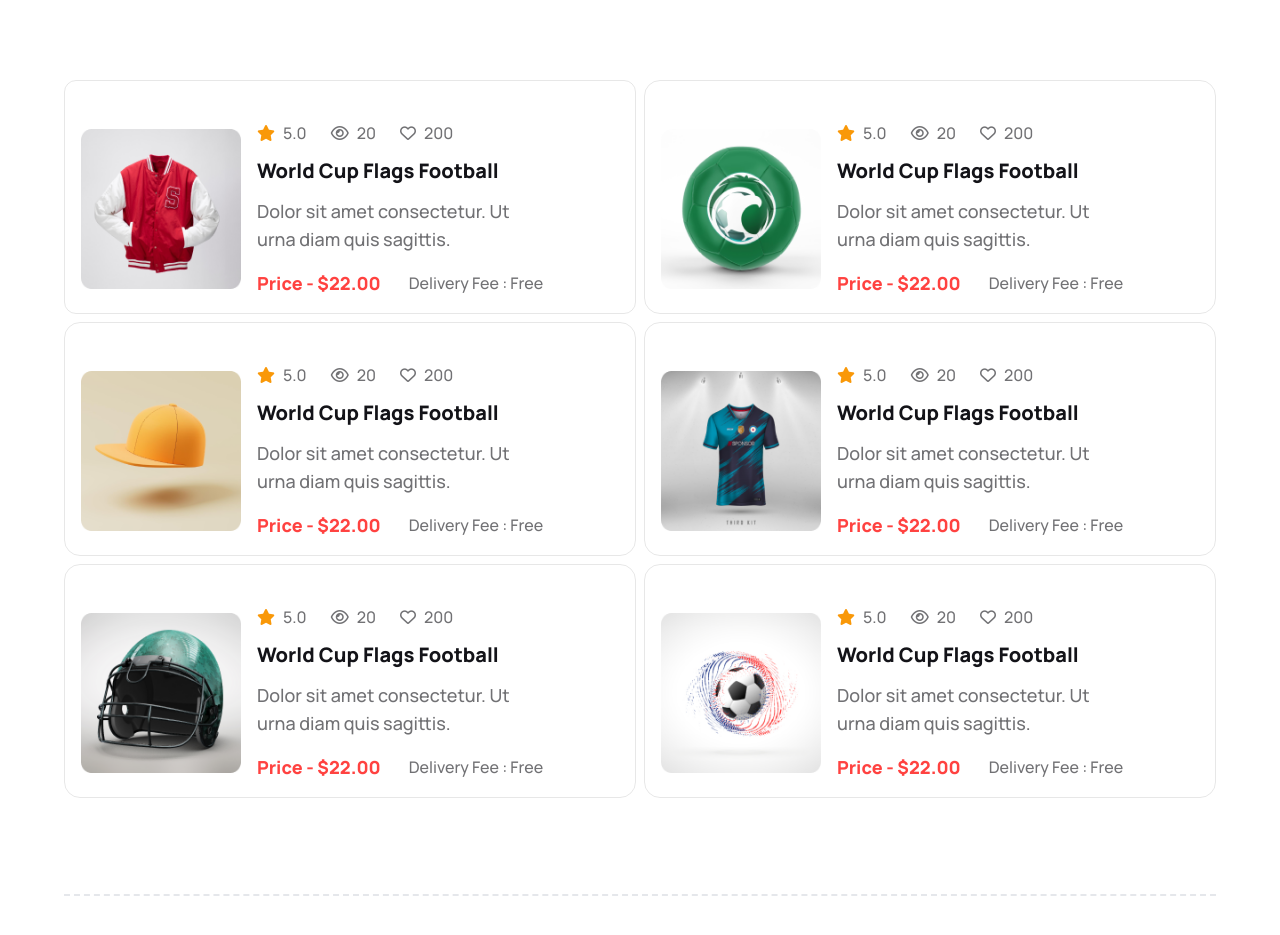
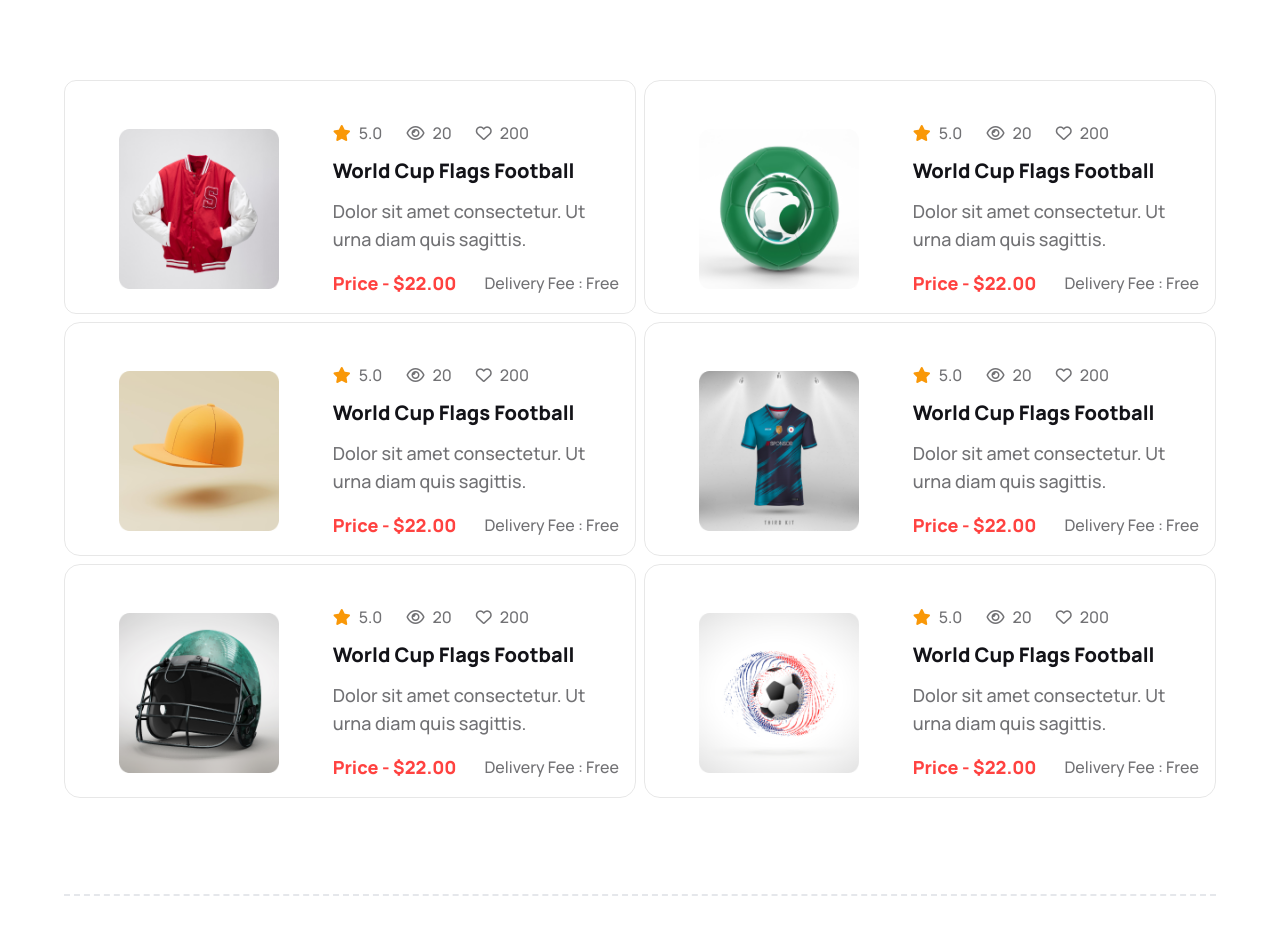
Before and after one commit to okaymahdi/B9A3-HOCKEYS-WITH-TAILWIND-DAISY-UI, a plain HTML site: page index.html in a window 1280 px wide. Shown: the part 2660-3595 px from the top of the page. Drawn offline with nearby package versions, Linux system fonts and the light colour scheme.

Commit message:
updated images size

```diff
--- a/index.html
+++ b/index.html
@@ -371,11 +371,11 @@
 
     <!-- product card section -->
     <section class="container px-6 lg:px-16 my-8 lg:my-24 mx-auto">
-      <div class="grid gap-2 grid-cols-1 lg:grid-cols-12 justify-between items-center">
+      <div class="grid gap-2 grid-cols-1 mx-auto lg:grid-cols-12 justify-between items-center">
         <!-- first curd -->
         <div
           class="border w-full h-full border-[#1313181A] col-auto lg:col-span-6 flex flex-col lg:flex-row gap-4 p-4 rounded-xl">
-          <img class="w-[160px] h-[160px] mt-8" src="./Images/5.png" alt="" />
+          <img class="w-full lg:w-[160px] h-full lg:h-[160px] mt-8 mx-auto" src="./Images/5.png" alt="" />
           <div>
             <div class="flex gap-2 pt-6">
               <p class="text-base text-hockeys-gray font-medium pr-4">
@@ -397,7 +397,7 @@
               </p>
             </div>
             <div class="flex flex-col lg:flex-row gap-5">
-              <p class="text-lg mx-auto font-extrabold text-hockeys-rose">
+              <p class="text-lg font-extrabold text-hockeys-rose">
                 Price - $22.00
               </p>
               <div class="flex items-center">
@@ -413,7 +413,7 @@
         <!-- second curd -->
         <div
           class="border w-full h-full border-[#1313181A] col-auto lg:col-span-6 flex flex-col lg:flex-row gap-4 p-4 rounded-2xl">
-          <img class="w-[160px] h-[160px] mt-8" src="./Images/6.png" alt="" />
+          <img class="w-full lg:w-[160px] h-full lg:h-[160px] mt-8 mx-auto" src="./Images/6.png" alt="" />
           <div>
             <div class="flex gap-2 pt-6">
               <p class="text-base text-hockeys-gray font-medium pr-4">
@@ -451,7 +451,7 @@
         <!-- third curd -->
         <div
           class="border w-full h-full border-[#1313181A] col-auto lg:col-span-6 flex flex-col lg:flex-row gap-4 p-4 rounded-2xl">
-          <img class="w-[160px] h-[160px] mt-8" src="./Images/7.png" alt="" />
+          <img class="w-full lg:w-[160px] h-full lg:h-[160px] mt-8 mx-auto" src="./Images/7.png" alt="" />
           <div>
             <div class="flex gap-2 pt-6">
               <p class="text-base text-hockeys-gray font-medium pr-4">
@@ -489,7 +489,7 @@
         <!-- fourth curd -->
         <div
           class="border w-full h-full border-[#1313181A] col-auto lg:col-span-6 flex flex-col lg:flex-row gap-4 p-4 rounded-2xl">
-          <img class="w-[160px] h-[160px] mt-8" src="./Images/8.png" alt="" />
+          <img class="w-full lg:w-[160px] h-full lg:h-[160px] mt-8 mx-auto" src="./Images/8.png" alt="" />
           <div>
             <div class="flex gap-2 pt-6">
               <p class="text-base text-hockeys-gray font-medium pr-4">
@@ -527,7 +527,7 @@
         <!-- fifth curd -->
         <div
           class="border w-full h-full border-[#1313181A] col-auto lg:col-span-6 flex flex-col lg:flex-row gap-4 p-4 rounded-2xl">
-          <img class="w-[160px] h-[160px] mt-8" src="./Images/9.png" alt="" />
+          <img class="w-full lg:w-[160px] h-full lg:h-[160px] mt-8 mx-auto" src="./Images/9.png" alt="" />
           <div>
             <div class="flex gap-2 pt-6">
               <p class="text-base text-hockeys-gray font-medium pr-4">
@@ -565,7 +565,7 @@
         <!-- sixth curd -->
         <div
           class="border w-full h-full border-[#1313181A] col-auto lg:col-span-6 flex flex-col lg:flex-row gap-4 p-4 rounded-2xl">
-          <img class="w-[160px] h-[160px] mt-8" src="./Images/10.png" alt="" />
+          <img class="w-full lg:w-[160px] h-full lg:h-[160px] mt-8 mx-auto" src="./Images/10.png" alt="" />
           <div>
             <div class="flex gap-2 pt-6">
               <p class="text-base text-hockeys-gray font-medium pr-4">
```
